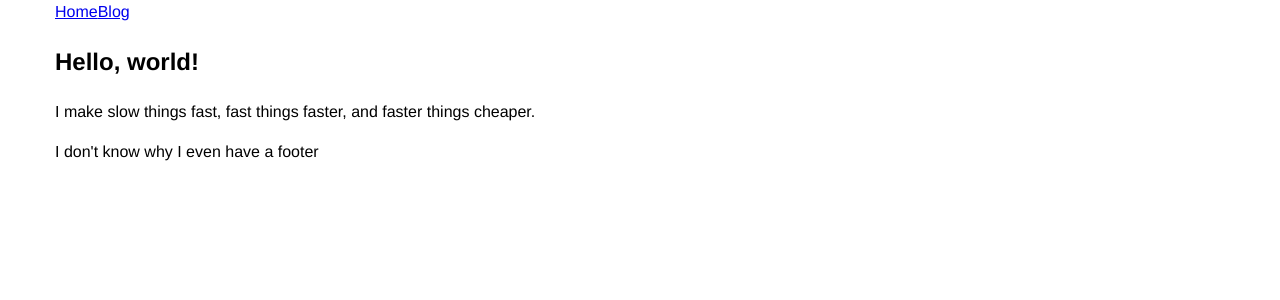
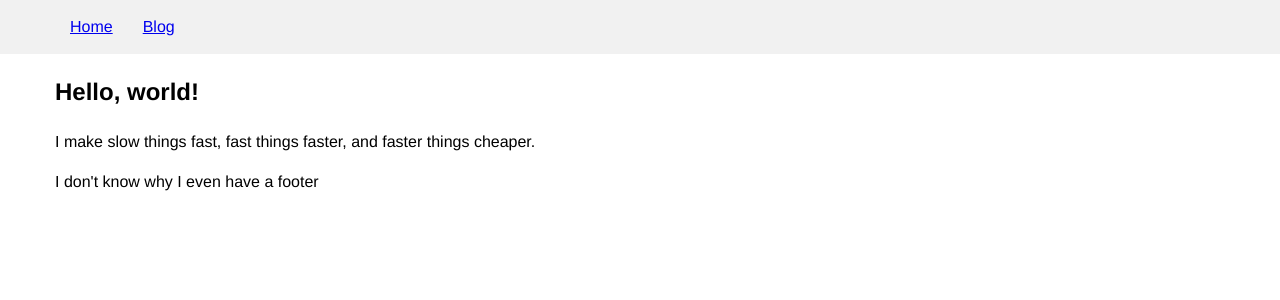
Before and after one commit to Sunstradamus/Sunstradamus.github.io, a Jekyll site: the page built from index.html, in a window 1280 px wide. Shown: the top 300 px of the page. Built offline with Jekyll 4.4.1, drawn with Linux system fonts in a browser that asks for light colours.

Commit message:
Added nav buttons

```diff
--- a/css/style.scss
+++ b/css/style.scss
@@ -11,6 +11,10 @@ body {
 	font-weight: 400;
 	line-height: 1.5;
 	font-family: "Helvetica Neue",Helvetica,Arial,sans-serif;
+
+	> nav {
+		background-color: #F1F1F1;
+	}
 }
 
 .container {
@@ -44,5 +48,10 @@ nav ul {
 		display: block;
 		position: relative;
 		float: left;
+
+		> a {
+			display: block;
+			padding: 15px;
+		}
 	}
 }
```
